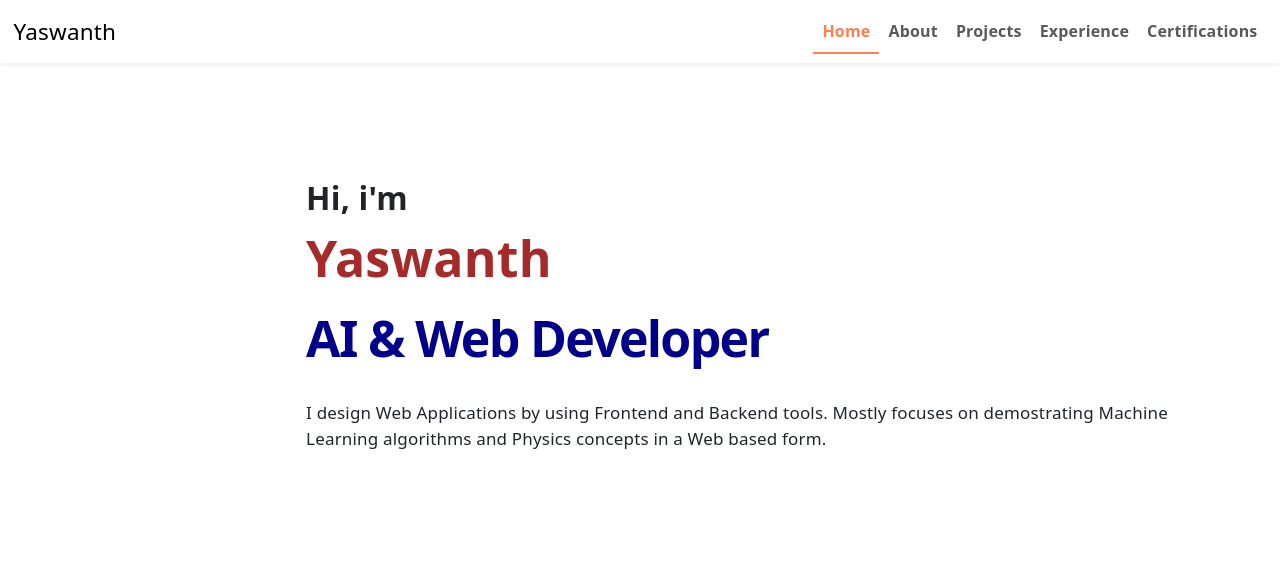
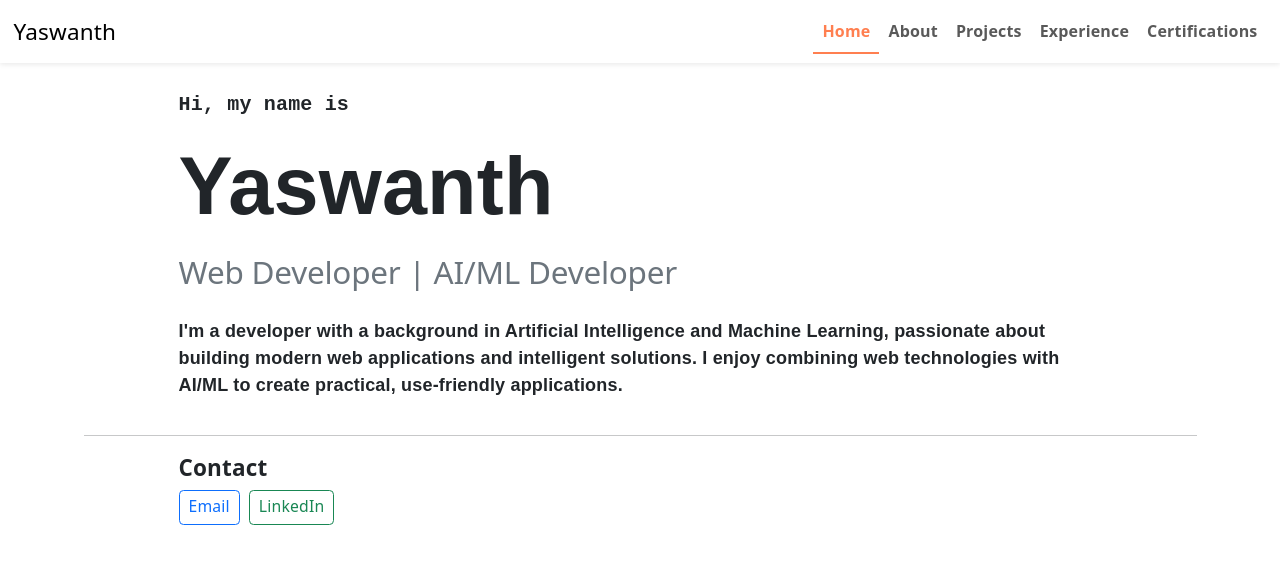
Before and after one commit to einstein2306/portfolio, a React app: page / in a window 1280 px wide. Shown: the top 564 px of the page. Built offline with nearby package versions, Linux system fonts and the light colour scheme; the HTML template or start-up script is replaced by a standard one.

Commit message:
edited home page

```diff
--- a/src/App.css
+++ b/src/App.css
@@ -1,70 +1,26 @@
 
 .experience,.about,.project, .certifications{
-    font-family: 'Poppins', sans-serif;
+    font-family: Arial, Helvetica, sans-serif;
     font-size:16px;
     margin-top:1%;
     padding:5px;
-    font-weight: 400;
 
 }
-
+.first1{
+    font-size:20px;
+    font-family:  monospace;
+}
+.first2, .design, .description{
+    font-family: Arial, Helvetica, sans-serif;
+}
 
 .duration{
     font-weight:600;
 }
 
-#content{
-    margin-left:20%;
-    font-size: 17px;
-    font-weight: 500;
-}
-
-
-.design{
-   color:darkblue;
-   font-weight:900;
-   font-size:50px;
-   margin-left:20%;
-}
-
-@keyframes slideup{
-    0%{
-        margin-top:19%;
-        opacity: 0;
-
-    }
-    100%{
-        margin-top:10%;
-        opacity: 1;
-    }
-}
-
-.anime{
-    animation-name: slideup;
-    animation-duration: 2s;
-    animation-fill-mode: forwards;
-}
-
-
-
-
-#name{
-    font-weight: 900;
-    font-size:32px;
-    margin-left:20%;
-}
 
 h3{
     font-size:27px;
-}
-
-.name{
-    color:brown;
-    line-height: 2rem;
-    display: block;
-    font-size:50px;
-    margin-left:20%;
-    font-weight: 900;
 }
 
 .proj-1{
@@ -80,10 +36,13 @@ h3{
     border-radius:6px;
     font-size:15px;
 }
-
 #courses:hover{
     background-color:black;
     color:white;
+}
+#courses{
+    font-size: small;
+    font-family: monospace;
 
 }
 
--- a/src/components/Intro.jsx
+++ b/src/components/Intro.jsx
@@ -1,12 +1,35 @@
-export function Intro(){
-    return(
-        <div className='main'>
-            <div className='container intro'>
-                    <div className='anime'>
-                        <p><p id="name">Hi, i'm </p><span className='name'>Yaswanth</span></p>
-                        <h1 className='design'>AI & Web Developer</h1>
-                         <p id="content" className="mt-2">I design Web Applications by using Frontend and Backend tools. Mostly focuses on demostrating Machine Learning algorithms and Physics concepts in a Web based form. </p>
+export function Intro() {
+    return (
+        <div>
+            <div className='container'>
+                <div className="row justify-content-center mt-4">
+                    <div className="col-md-10">
+                        <div className="">
+                            <div className="namespace">
+                                <p className="fw-bold first1">Hi, my name is</p>
+                                <p className="display-2 fw-bold first2">Yaswanth</p>
+                            </div>
+                            <div className="design">
+                                <h2 className="h3 text-secondary mb-4 ">Web Developer | AI/ML Developer</h2>
+                            </div>
+                            <div>
+                                <p className="description fw-semibold">I'm a developer with a background in Artificial Intelligence and Machine Learning, passionate about building modern web applications and intelligent solutions. I enjoy combining web technologies with AI/ML to create practical, use-friendly applications.</p>
+                            </div>
+                        </div>
                     </div>
+                </div>
+                <hr />
+                <div className="row justify-content-center">
+                    <div className="col-md-10">
+                        <div className="">
+                            <h6 className="fw-bold fs-5">Contact</h6>
+                            <div className="d-flex mt-1">
+                                <a className="btn btn-sm btn-outline-primary me-2" href="mailto:pasinayaswanth@gmail.com">Email</a>
+                                <a className="btn btn-sm btn-outline-success" href="https://linkedin.com/in/pasina-yaswanth-a052192b8" target="_blank" rel="noopener noreferer">LinkedIn</a>
+                            </div>
+                        </div>
+                    </div>
+                </div>
             </div>
         </div>
     );
--- a/src/components/certifications.jsx
+++ b/src/components/certifications.jsx
@@ -2,10 +2,11 @@ import unified from '../assets/img/unified_mentor.jpeg'
 import cloudTech from '../assets/img/CloudTech.jpeg'
 import DigiToad from '../assets/img/DigiToad.jpeg'
 import DigiIndia from '../assets/img/Digital_india.jpeg'
-export function Certifications(){
-    return(
-        <div className="container certifications">
-            <h3 className="text-center bg-dark text-white">Certifications</h3>
+export function Certifications() {
+    return (
+        <div className="container">
+            <div className="certifications">
+                <h3 className="text-center bg-dark text-white rounded">Certifications</h3>
                 <div className="mt-4 row p-2">
                     <div className="col">
                         <img className='img-fluid shadow shadow-sm rounded mx-auto d-block' src={unified} alt="Unified Mentor" />
@@ -23,12 +24,16 @@ export function Certifications(){
                         <img className='img-fluid shadow shadow-sm rounded mx-auto d-block' src={cloudTech} alt="Cloud Tech" />
                     </div>
                 </div>
+                <div className="mb-3">
                     <h3 className='text-center mt-2'>Credentials</h3>
                     <ul className="list-group">
-                <li className="list-group-item mt-1"><a href="https://media.geeksforgeeks.org/certificates/1752920854/5eaf35b52a35c242961c14e13594cd54.pdf" target="_blank" rel="noopener noreferrer">Data Structures and Algorithms issued by (GeekForGeeks)</a></li>
-                <li className="list-group-item mt-1"><a href="https://www.credly.com/badges/f208c915-042a-45da-9ace-ac9450f2dd3f" target="_blank" rel="noopener noreferrer">AWS Academy Graduate - Cloud Foundations issued by (Amazon Web Services Training and Certification)</a></li>
-                <li className="list-group-item mt-1"><a href="https://www.credly.com/badges/2137cb71-5d9c-4034-99d8-b2c2524ff0f3" target="_blank" rel="noopener noreferrer">AWS Academy Graduate - Machine Learning Foundations issued by (Amazon Web Services Training and Certification)</a></li>
+                        <li className="list-group-item mt-2 border"><a href="https://media.geeksforgeeks.org/certificates/1752920854/5eaf35b52a35c242961c14e13594cd54.pdf" target="_blank" rel="noopener noreferrer">Data Structures and Algorithms issued by (GeekForGeeks)</a></li>
+                        <li className="list-group-item mt-2 border"><a href="https://www.credly.com/badges/f208c915-042a-45da-9ace-ac9450f2dd3f" target="_blank" rel="noopener noreferrer">AWS Academy Graduate - Cloud Foundations issued by (Amazon Web Services Training and Certification)</a></li>
+                        <li className="list-group-item mt-2 border"><a href="https://www.credly.com/badges/2137cb71-5d9c-4034-99d8-b2c2524ff0f3" target="_blank" rel="noopener noreferrer">AWS Academy Graduate - Machine Learning Foundations issued by (Amazon Web Services Training and Certification)</a></li>
                     </ul>
+
+                </div>
+            </div>
         </div>
     )
 }
--- a/src/components/experience.jsx
+++ b/src/components/experience.jsx
@@ -1,9 +1,10 @@
 
-export function Experience(){
-    return(
-        <div className="container experience">
+export function Experience() {
+    return (
+        <div className="container">
+            <div className="experience">
                 <div>
-                <h3 className="text-center bg-dark text-white">Professional Experience</h3>
+                    <h3 className="text-center bg-dark text-white rounded">Professional Experience</h3>
                     <section className="mt-4">
                         <div className="card" id='intern'>
                             <div className="card-body">
@@ -60,8 +61,7 @@ export function Experience(){
                             </div>
                         </div>
                     </section>
-
-
+                </div>
             </div>
 
         </div>
--- a/src/components/projects.jsx
+++ b/src/components/projects.jsx
@@ -1,10 +1,11 @@
 export default function Project() {
     return (
         <div className="project-main">
-            <div className='container project'>
-                <h3 className="text-center bg-dark text-white">Projects</h3>
+            <div className='container'>
+                <div className="project">
+                    <h3 className="text-center bg-dark text-white rounded">Projects</h3>
                     <section className='mt-4'>
-                    <div className="card det">
+                        <div className="card shadow shadow-sm  p-4 det">
                             <div className="card-body">
                                 <h5 className='card-title fw-bold'>Cartpole Balancer using Deep Q-Network</h5>
                                 <p className="proj-1 card-text">This is web based demonstration of game. It has both Usermode and AI mode to play. The goal is to keep the pole straight which is continuously falling by moving the cart right and left. Here AI was trained by the algorithm called DQN (Deep Q-Network). The whole concept belongs to Reinforcement Learning. It chooses best action based on the highest Q-value among all actions. This game has four states and two actions. The states are Cart Position, Cart Velocity, Pole Angle and Pole Angular Velocity. The actions are Right and Left.</p>
@@ -19,7 +20,7 @@ export default function Project() {
                         </div>
                     </section>
                     <section className='mt-4 mb-2'>
-                    <div className="card det">
+                        <div className="card shadow shadow-sm  p-4 det">
                             <div className="card-body ">
                                 <h5 className='card-title fw-bold'>Spam Detection</h5>
                                 <p className="proj-1 card-text">This is web based demonstration of Machine Learning Classification application which tells whether the user message is spam or not. It provides probabilites with model decision which is spam or not spam.</p>
@@ -32,7 +33,7 @@ export default function Project() {
                         </div>
                     </section>
                     <section className='mt-4 mb-2'>
-                    <div className="card det">
+                        <div className="card shadow shadow-sm p-4 det">
                             <div className="card-body ">
                                 <h5 className='card-title fw-bold'>Math Play</h5>
                                 <p className="proj-1 card-text">This is web based demonstration of Arithmetic calculation test. This project contains three tests. <em>Addition</em>, <em>Subtraction</em> and <em>Multiplication</em> test. It has the question, so user enter it's correct value. If that answer is correct then score would be increased otherwise it woudn't and next question also won't appear until user enter the correct answer.</p>
@@ -45,7 +46,7 @@ export default function Project() {
                         </div>
                     </section>
                     <section className='mt-4 mb-2'>
-                    <div className="card det">
+                        <div className="card shadow shadow-sm  p-4 det">
                             <div className="card-body">
                                 <h5 className='card-title fw-bold'>RelativityLab</h5>
                                 <p className="proj-1 card-text">This is web based demonstration of Albert Einstein's Special Theory of Relativity. This web contains two concepts <em>Time Dilation</em> and <em>Length Contraction</em>. This demonstrates the conditions at different speeds. Range bar controls the speed. </p>
@@ -57,7 +58,7 @@ export default function Project() {
                             </div>
                         </div>
                     </section>
-
+                </div>
             </div>
         </div>
     );
```
Also changed, not shown: src/components/About.jsx (+23 -26 lines). Lines whose indentation alone changed are shown as unchanged.
